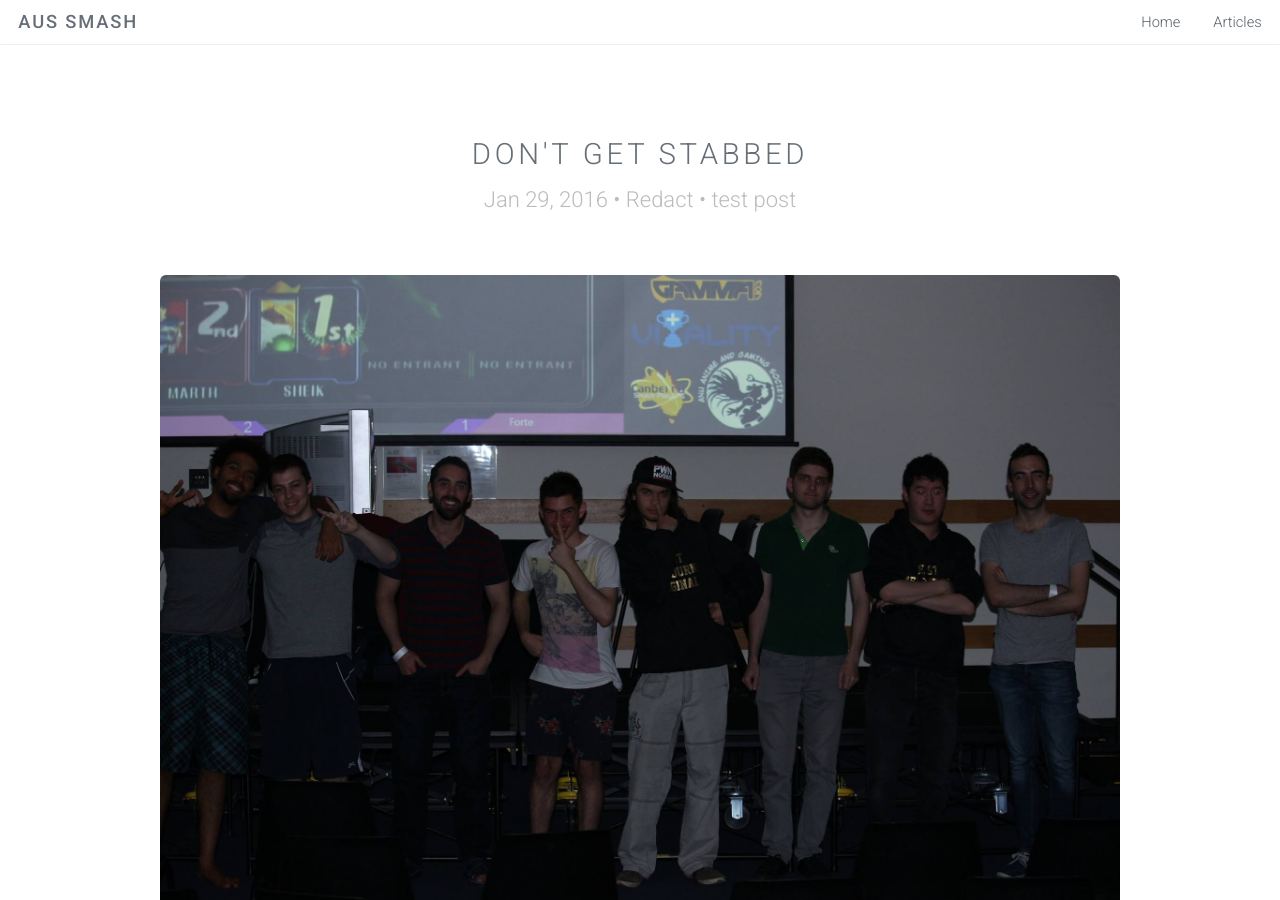
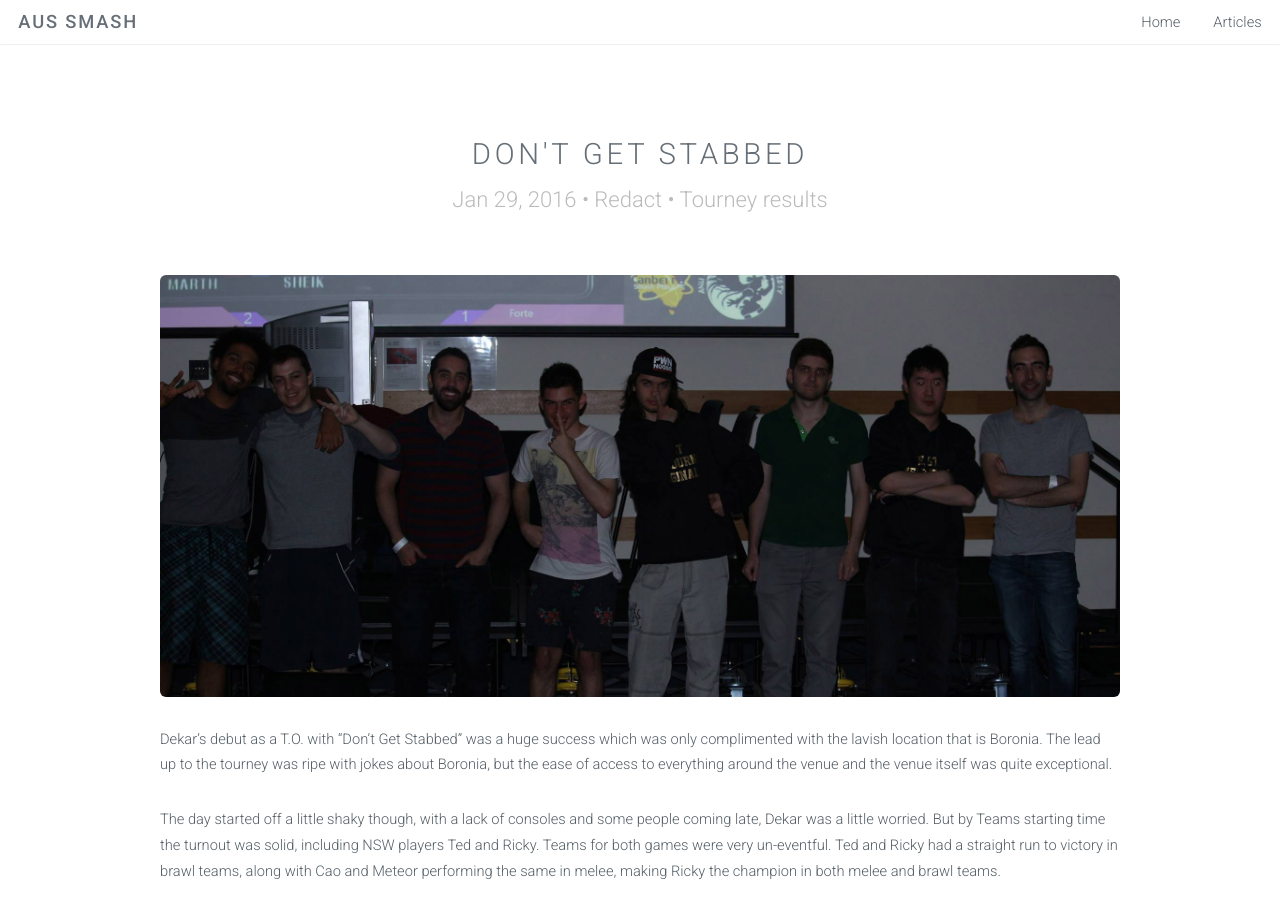
Before and after one commit to Jofzar/Jofzar.github.io, a Jekyll site: the page built from _posts/2016-01-29-dont-get-stabbed.markdown, in a window 1280 px wide and 900 px high. Built offline with Jekyll 4.4.1, drawn with Linux system fonts in a browser that asks for light colours.

Commit message:
changing to dekar.

```diff
--- a/_posts/2016-01-29-dont-get-stabbed.markdown
+++ b/_posts/2016-01-29-dont-get-stabbed.markdown
@@ -3,7 +3,7 @@ layout: post
 title: "Don't Get Stabbed"
 date: "2016-01-29 15:23:06"
 author: "Redact"
-meta: "test post"
+meta: "Tourney results"
 ---
 <img src="{{ site.baseurl }}/images/Dekar.jpg" class="fit image">
 Dekar’s debut as a T.O. with “Don’t Get Stabbed” was a huge success which was only complimented with the lavish location that is Boronia. The lead up to the tourney was ripe with jokes about Boronia, but the ease of access to everything around the venue and the venue itself was quite exceptional.
```
Also changed, not shown: images/Dekar.jpg.
